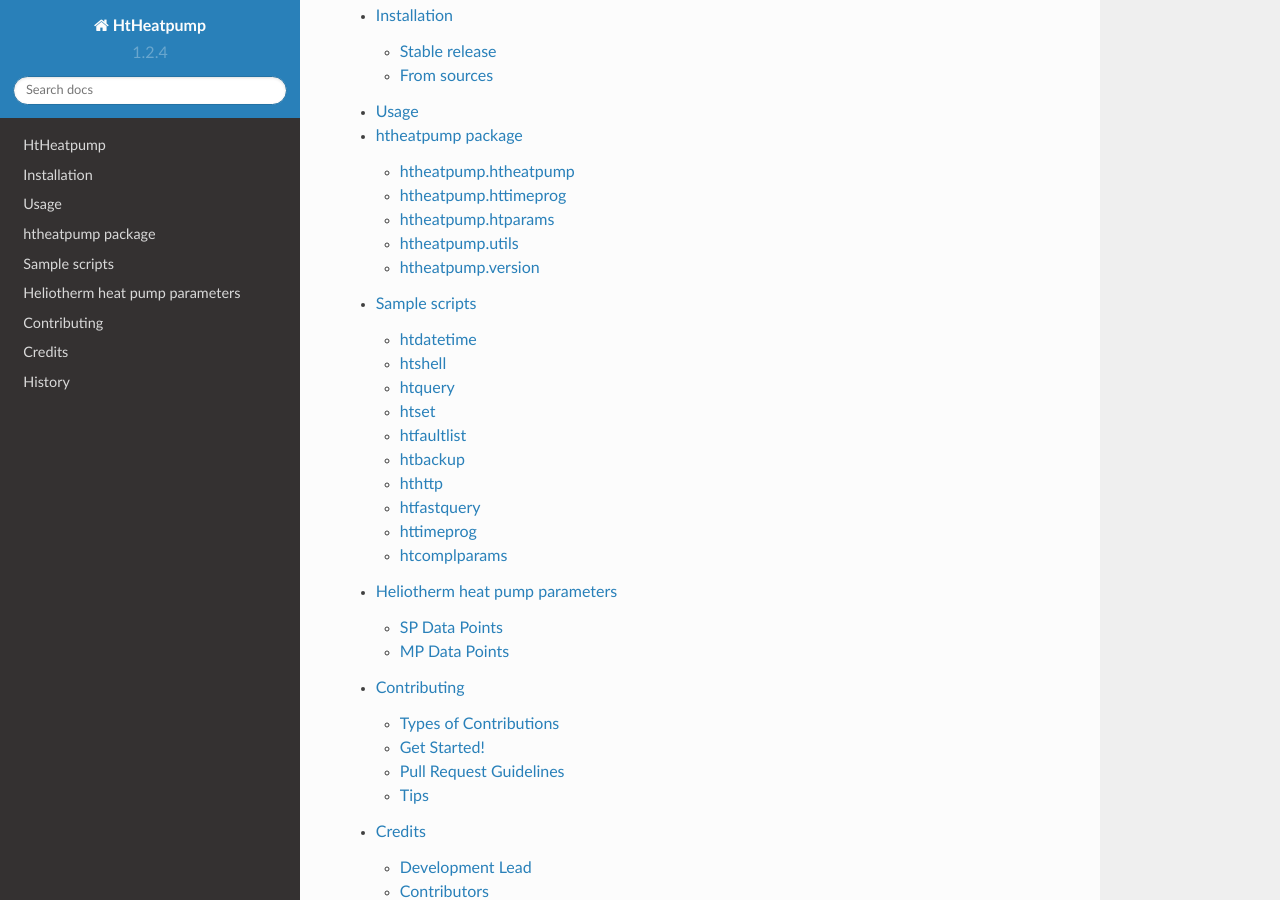
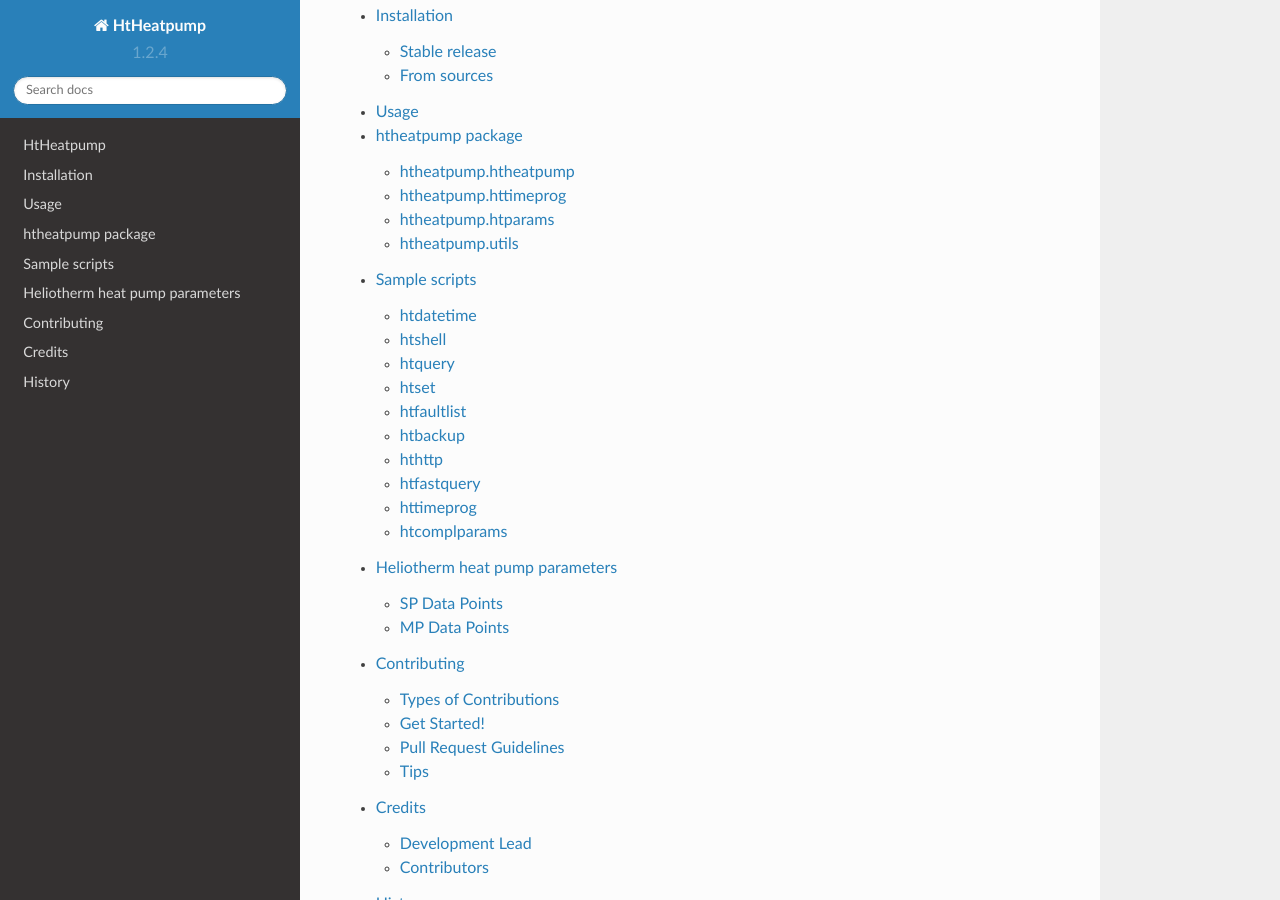
Before and after one commit to dstrigl/htheatpump, a Sphinx documentation site: the page built from docs/index.rst, in a window 1280 px wide and 900 px high, scrolled down 492 px. Built offline with Sphinx 7.4.7 and the Read the Docs theme 2.0.0, drawn with Linux system fonts in a browser that asks for light colours; the version number is read from the project's files by our own code.

```diff
--- a/docs/htpackage.rst
+++ b/docs/htpackage.rst
@@ -24,9 +24,3 @@ htheatpump.utils
 ---------------------
 .. automodule:: htheatpump.utils
    :members:
-
-
-htheatpump.version
----------------------
-.. automodule:: htheatpump.version
-   :members:
--- a/htheatpump/__init__.py
+++ b/htheatpump/__init__.py
@@ -17,6 +17,6 @@
 #  You should have received a copy of the GNU General Public License
 #  along with this program.  If not, see <http://www.gnu.org/licenses/>.
 
-from .htparams import HtDataTypes, HtParamValueType, HtParam, HtParams
-from .httimeprog import TimeProgPeriod, TimeProgEntry, TimeProgram
-from .htheatpump import VerifyAction, VerificationException, HtHeatpump
+from .htparams import HtDataTypes, HtParamValueType, HtParam, HtParams  # noqa
+from .httimeprog import TimeProgPeriod, TimeProgEntry, TimeProgram  # noqa
+from .htheatpump import VerifyAction, VerificationException, HtHeatpump  # noqa
```
